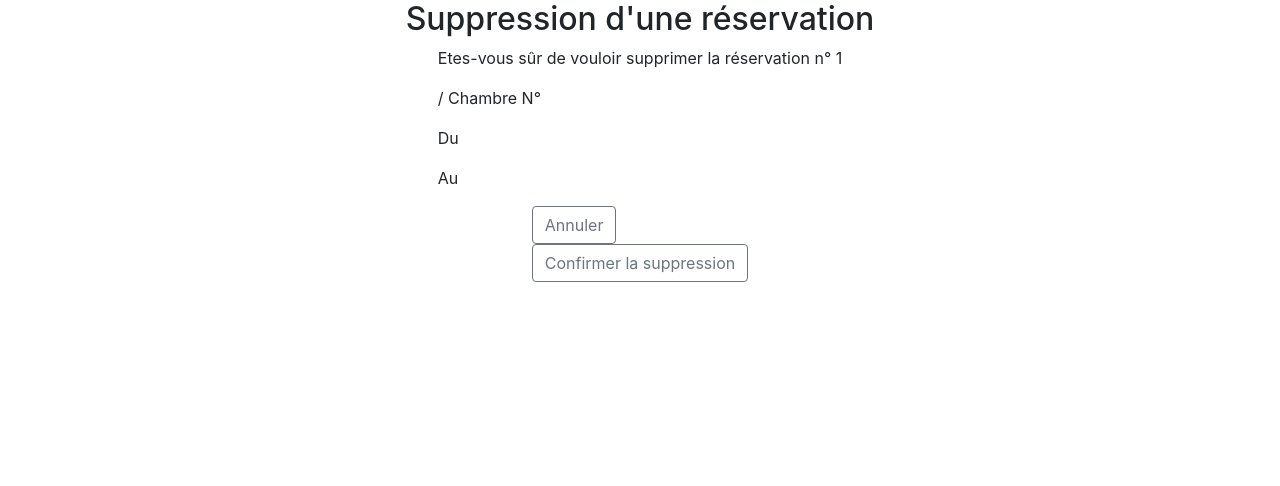
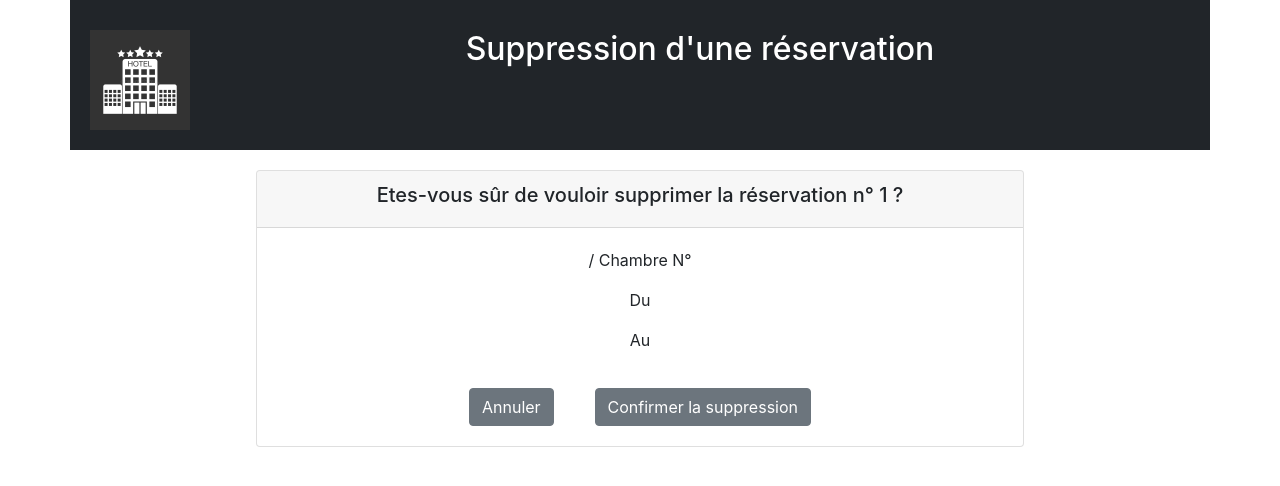
Before and after one commit to Krisimplon/RitzCahors_eval, a PHP site: page /deleteResa.php?id=1 in a window 1280 px wide. Shown: the top 486 px of the page. Run offline with PHP 8.4, Linux system fonts and the light colour scheme; data that the repository does not hold is empty.

Commit message:
last commit for the evaluation

```diff
--- a/database.php
+++ b/database.php
@@ -44,7 +44,7 @@
             echo '<td>'.$row["prenom"].' '.$row["nomclient"].'</td>';
             echo '<td>N° '.$row["numero"].'</td>';
             echo '<td>Du '.$row["dateEntree"].' au '.$row["dateSortie"].'</td>';
-            echo '<td>'.$row["statutresa"].'</td>';
+            echo '<td class="responsiveCol">'.$row["statutresa"].'</td>';
             echo '<td><a href="editResa.php?id='.$row['idResa'].'" class="btn btn-secondary btn-sm">Editer</a> <a href="deleteResa.php?id='.$row['idResa'].'" class="btn btn-secondary btn-sm">Supprimer</a></td>';
             echo "</tr>";
         }
--- a/deleteResa.php
+++ b/deleteResa.php
@@ -15,20 +15,29 @@
 	<link rel="stylesheet" href="style.css">
 </head>
 <body>
-	<h2>Suppression d'une réservation</h2>
-	<div>
-		<p>Etes-vous sûr de vouloir supprimer la réservation n° <?php echo $idResa; ?></p>
-		<div>
+	<div class="container">
+  	  <div class="row">
+  	    <div class="titlePage">
+      	  <img src="logo.jpg" class="logoHotel" alt="logo hôtel">
+          <h2>Suppression d'une réservation</h2>
+        </div>
+      </div>
+  	</div>
+	<div class="card text-center">
+	  <div class="card-header">
+		<h5>Etes-vous sûr de vouloir supprimer la réservation n° <?php echo $idResa; ?> ?</h5>
+	  </div>
+		<div class=" card-body text-center">
 			<p><?php echo $messSupp["prenom"].' '.$messSupp["nomclient"].' / Chambre N°'.$messSupp["numero"]; ?></p>
 			<p><?php echo 'Du '.$messSupp["dateEntree"]; ?></p>
 			<p><?php echo 'Au '.$messSupp["dateSortie"]; ?></p>
 		</div>
-	</div>
-	<div>
-		<a href="index.php" class="btn btn-outline-secondary">Annuler</a>
-		<form method="POST">
-			<button class="btn btn-outline-secondary" name="submit">Confirmer la suppression</button>
-		</form>
+		<div class="buttonDelete">
+			<a href="index.php" class="btn btn-secondary">Annuler</a>
+			<form method="POST">
+				<button class="btn btn-secondary" name="submit">Confirmer la suppression</button>
+			</form>
+		</div>
 	</div>
 
 	<?php
--- a/editResa.php
+++ b/editResa.php
@@ -23,8 +23,8 @@
       </div>
     </div>
   </div>
-<div class="container card text-center">
-  <div class="card-header">
+<div class="container card">
+  <div class="card-header text-center">
     Réservation N°<?php echo $idResa; ?>
   </div>
   <div class="row">
--- a/index.php
+++ b/index.php
@@ -10,7 +10,7 @@
   <div class="container">
   	<div class="row">
   	  <div class="titlePage">
-      	<img src="logo.jpg" class="logoHotel" alt="logo hôtel" width="100px">
+      	<img src="logo.jpg" class="logoHotel" alt="logo hôtel">
         <h2>Gestion des réservations</h2>
       </div>
     </div>
@@ -25,7 +25,7 @@
             	  <th scope="col">Client</th>
             	  <th scope="col">Chambre</th>
             	  <th scope="col">Dates</th>
-            	  <th scope="col">Statut</th>
+            	  <th scope="col" class="responsiveCol">Statut</th>
             	  <th scope="col">Actions</th>
           		</tr>
         	  </thead>
--- a/style.css
+++ b/style.css
@@ -17,6 +17,7 @@
 }
 
 .logoHotel {
+	width: 100px;
 	float: left;
 	margin-left: 20px;
 }
@@ -26,13 +27,53 @@
 	justify-content: center;
 }
 
+@media screen and (max-width: 479px) {
+  .logoHotel {
+	width: 50px;
+	margin-left: 10px;
+  }
+
+  h2 {
+	font-size: 1.5rem;
+  }
+}
+
+/*css page index*/
+@media screen and (max-width: 479px) {
+  .responsiveCol {
+	display: none;
+  }
+}
+
 /*css page editResa*/
+.card {
+	display: flex;
+	width: 60%;
+}
 
 .submitUpdate {
 	float: right;
 }
 
 .buttonRetour {
-	margin-right: 75%;
+	margin-right: 78.7%;
 	margin-top: 25px;
 }
+
+/*css page delete*/
+
+.buttonDelete {
+	width: 50%;
+	margin: auto;
+	margin-bottom: 20px;
+	display: flex;
+	flex-wrap: wrap;
+	flex-direction: row;
+	justify-content: space-around;
+}
+
+/*@media screen and (max-width: 479px) {
+  .buttonDelete {
+
+  }
+}*/
```
Also changed, not shown: addResa.php (+15 -6 lines), table.php (deleted, +0 -52 lines).
